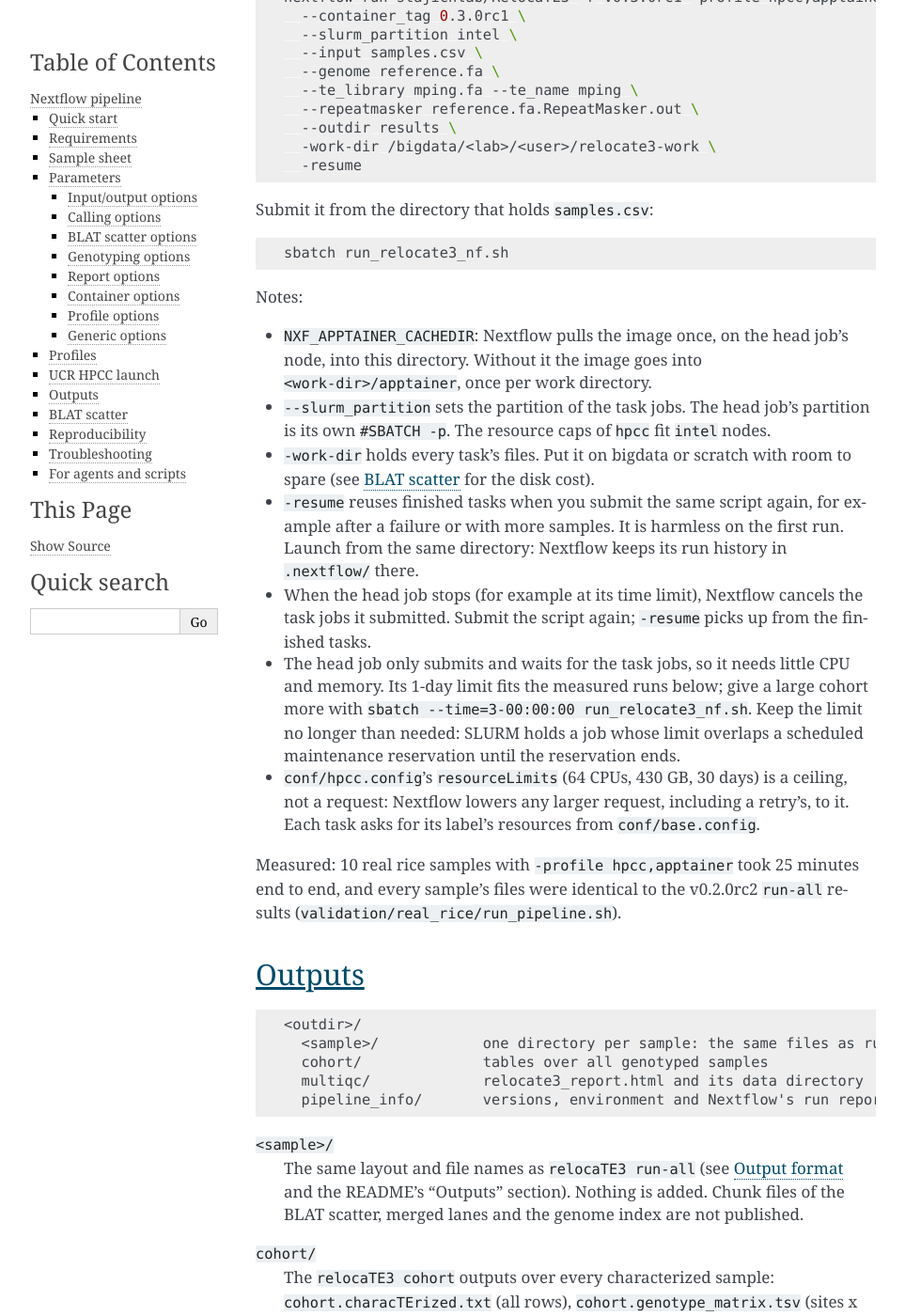
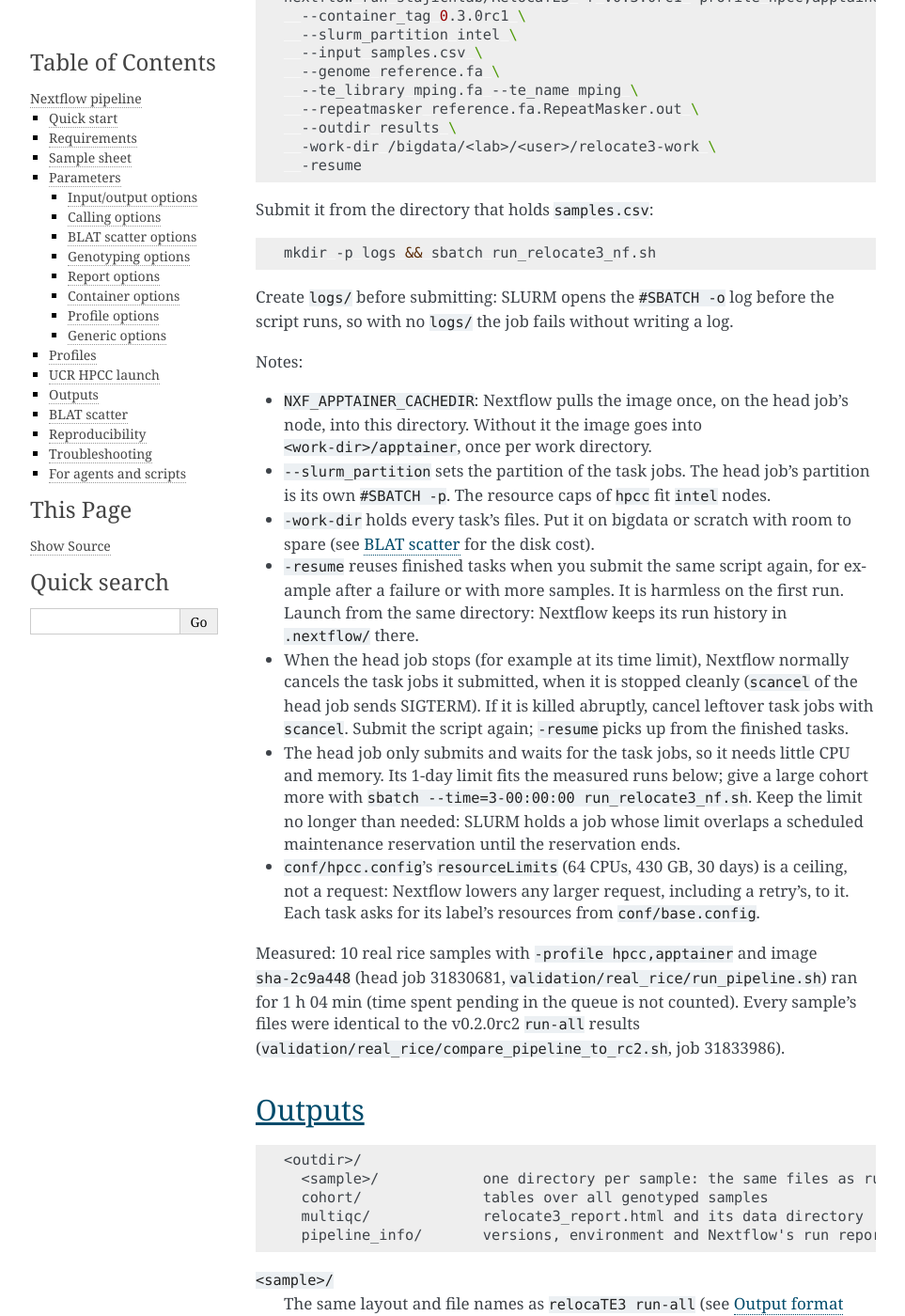
Before and after one commit to stajichlab/RelocaTE3, a Sphinx documentation site: the page built from docs/source/pipeline.rst, in a window 1280 px wide and 1400 px high, scrolled down 10008 px. Shown: the whole window at 94% size, without its empty margins (148-1111 px from the left). Built offline with Sphinx 7.4.7, drawn with Linux system fonts in a browser that asks for light colours.

Commit message:
Guide and hpcc.config: mkdir logs before sbatch, 1-day head job, current timing
- Submit templates with `mkdir -p logs && sbatch ...` (SLURM opens the -o log
  before the script runs); same for the image pre-pull hint.
- conf/hpcc.config launch comment: --time=1-00:00:00 plus the override.
- Real-rice timing: job 31830681, image sha-2c9a448, 1 h 04 min run time.
- Task jobs are cancelled on a clean stop only; scancel leftovers otherwise.
- head_job_time_test covers conf/hpcc.config and checks doc templates for
  >1-day limits and the logs/ mkdir.

Co-Authored-By: Claude Opus 5.5 <noreply@anthropic.com>
Claude-Session: https://claude.ai/code/session_01CT7G8cnGmxRpYgacJ9uvqg

```diff
--- a/docs/source/pipeline.rst
+++ b/docs/source/pipeline.rst
@@ -515,7 +515,10 @@ Submit it from the directory that holds ``samples.csv``:
 
 .. code-block:: bash
 
-   sbatch run_relocate3_nf.sh
+   mkdir -p logs && sbatch run_relocate3_nf.sh
+
+Create ``logs/`` before submitting: SLURM opens the ``#SBATCH -o`` log before
+the script runs, so with no ``logs/`` the job fails without writing a log.
 
 Notes:
 
@@ -531,8 +534,10 @@ Notes:
   for example after a failure or with more samples. It is harmless on the
   first run. Launch from the same directory: Nextflow keeps its run history
   in ``.nextflow/`` there.
-- When the head job stops (for example at its time limit), Nextflow cancels
-  the task jobs it submitted. Submit the script again; ``-resume`` picks up
+- When the head job stops (for example at its time limit), Nextflow normally
+  cancels the task jobs it submitted, when it is stopped cleanly (``scancel``
+  of the head job sends SIGTERM). If it is killed abruptly, cancel leftover
+  task jobs with ``scancel``. Submit the script again; ``-resume`` picks up
   from the finished tasks.
 - The head job only submits and waits for the task jobs, so it needs little
   CPU and memory. Its 1-day limit fits the measured runs below; give a large
@@ -544,9 +549,11 @@ Notes:
   retry's, to it. Each task asks for its label's resources from
   ``conf/base.config``.
 
-Measured: 10 real rice samples with ``-profile hpcc,apptainer`` took 25
-minutes end to end, and every sample's files were identical to the
-v0.2.0rc2 ``run-all`` results (``validation/real_rice/run_pipeline.sh``).
+Measured: 10 real rice samples with ``-profile hpcc,apptainer`` and image
+``sha-2c9a448`` (head job 31830681, ``validation/real_rice/run_pipeline.sh``)
+ran for 1 h 04 min (time spent pending in the queue is not counted). Every
+sample's files were identical to the v0.2.0rc2 ``run-all`` results
+(``validation/real_rice/compare_pipeline_to_rc2.sh``, job 31833986).
 
 
 Outputs
@@ -725,7 +732,8 @@ Note that a sample with a ``genotype_bam`` is always genotyped.
 **The image pull is slow, times out, or fills your home directory.**
 Set ``NXF_APPTAINER_CACHEDIR`` (or ``NXF_SINGULARITY_CACHEDIR``) to a shared
 directory with space. The profiles allow 60 minutes per pull. On UCR HPCC,
-``sbatch containers/pull_and_check.sh <tag>`` (from a clone) pulls the image
+``mkdir -p logs && sbatch containers/pull_and_check.sh <tag>`` (from a clone)
+pulls the image
 into that cache ahead of a run and checks the tools in it.
 
 **A task was killed for memory or time.**
```
Also changed, not shown: 2 other files.
